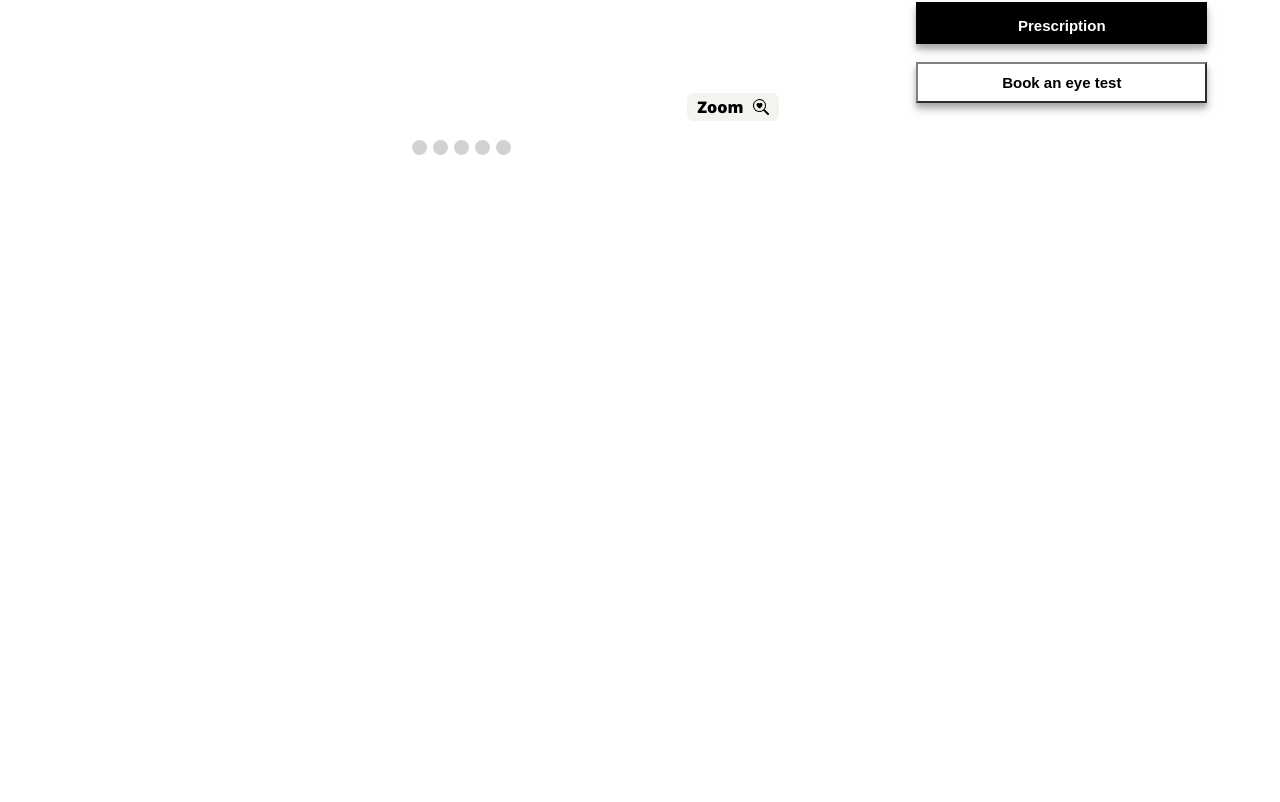
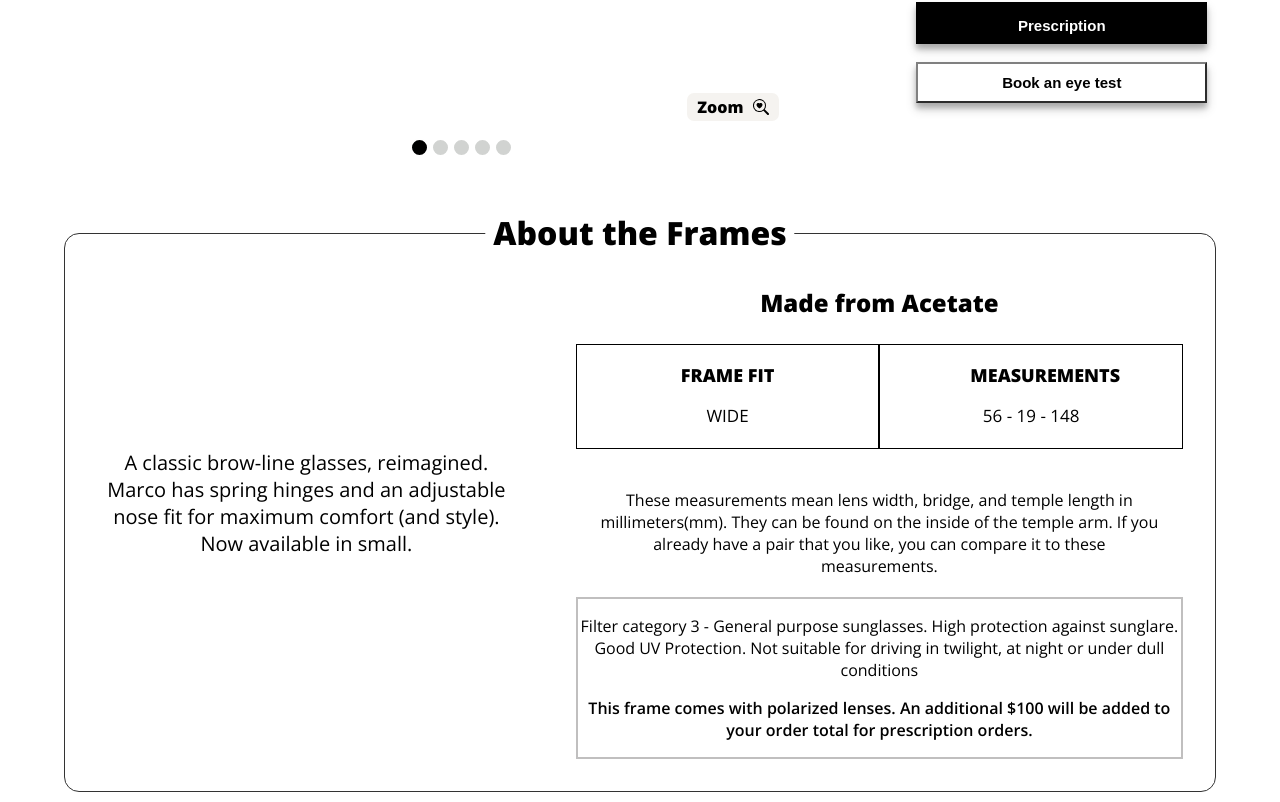
Before and after one commit to karmalexz/oscar-wylee, a React (Create React App) app: page / in a window 1280 px wide. Shown: the part 499-1301 px from the top of the page. Before the commit the page ends 800 px from the top, so only its background shows below. Built offline with nearby package versions, Linux system fonts and the light colour scheme.

Commit message:
description part finished, and fixed the radio button- the first one is always checked

```diff
--- a/src/App.js
+++ b/src/App.js
@@ -1,4 +1,5 @@
 import "./App.css";
+import Description from "./Description";
 import Navbar from "./Navbar";
 import Product from "./Product";
 
@@ -7,6 +8,7 @@ function App() {
     <div>
       <Navbar />
       <Product />
+      <Description />
     </div>
   );
 }
--- /dev/null
+++ b/src/Description.css
@@ -0,0 +1,82 @@
+.text-block {
+  position: relative;
+  display: flex;
+  padding: 2rem;
+  text-align: center;
+  border: 1px solid #333;
+  border-radius: 15px;
+  margin: 5em 5% 10px;
+}
+.text-block .heading {
+  position: absolute;
+  top: -17px;
+  left: 50%;
+  transform: translateX(-50%);
+  padding: 0 0.5rem;
+  font-size: 24px;
+  line-height: 1;
+  background-color: white;
+  font-weight: 900;
+  font-size: xx-large;
+}
+.description-left {
+  display: flex;
+  width: 50%;
+  font-size: 20px;
+  padding: 15% 0;
+  margin-right: 3em;
+}
+.description-right {
+  display: flex;
+  /* width: 50%; */
+  /* justify-content: center; */
+  flex-direction: column;
+  width: min-content;
+  padding-bottom: -px;
+}
+
+.table {
+  margin: 5px 0 20px;
+  display: flex;
+  align-items: center;
+  justify-content: center;
+}
+.table .table-title {
+  border: 1px solid black;
+  padding: 1em 5em;
+  font-size: large;
+  font-weight: 800;
+  width: 50%;
+  display: flex;
+  flex-direction: column;
+  overflow: hidden;
+  white-space: nowrap;
+  justify-content: center;
+  margin: auto 0;
+}
+.table .table-title span {
+  display: block;
+  font-weight: 400;
+  margin: 1em 0 0.2em;
+  font-size: 17px;
+  text-align: center;
+}
+.title {
+  display: flex;
+  justify-content: center;
+}
+.box-text {
+  border: 2px solid rgb(192, 191, 191);
+}
+.box-text .box-text-2 {
+  font-weight: 600;
+}
+.measurements-description {
+  margin: 20px;
+}
+/* .box-text-1,
+.box-text-2 {
+  margin: 5px 3px;
+  text-align: center;
+  line-height: 1.5em;
+} */
--- /dev/null
+++ b/src/Description.jsx
@@ -0,0 +1,48 @@
+import React from "react";
+import "./Description.css";
+
+const Description = () => {
+  return (
+    <div className="text-block">
+      <div className="heading">About the Frames</div>
+      <div className="description-left">
+        <p>
+          A classic brow-line glasses, reimagined. Marco has spring hinges and
+          an adjustable nose fit for maximum comfort (and style). Now available
+          in small.
+        </p>
+      </div>
+
+      <div className="description-right">
+        <h2 className="title">Made from Acetate</h2>
+        <div className="table">
+          <p className="table-title">
+            FRAME FIT <span>WIDE</span>
+          </p>
+          <p className="table-title">
+            MEASUREMENTS <span>56 - 19 - 148</span>
+          </p>
+        </div>
+        <p className="measurements-description">
+          These measurements mean lens width, bridge, and temple length in
+          millimeters(mm). They can be found on the inside of the temple arm. If
+          you already have a pair that you like, you can compare it to these
+          measurements.
+        </p>
+        <div className="box-text">
+          <p className="box-text-1">
+            Filter category 3 - General purpose sunglasses. High protection
+            against sunglare. Good UV Protection. Not suitable for driving in
+            twilight, at night or under dull conditions
+          </p>
+          <p className="box-text-2">
+            This frame comes with polarized lenses. An additional $100 will be
+            added to your order total for prescription orders.
+          </p>
+        </div>
+      </div>
+    </div>
+  );
+};
+
+export default Description;
--- a/src/Product.css
+++ b/src/Product.css
@@ -95,7 +95,10 @@ input[type="radio"]:checked:after {
   color: black;
 }
 .zip-logo {
-  width: 8%;
+  width: 15%;
+  min-height: 10%;
+  min-width: 10%;
+  max-height: auto;
 }
 .zip-price {
   font-weight: 700;
--- a/src/Product.jsx
+++ b/src/Product.jsx
@@ -12,7 +12,7 @@ const Product = () => {
           Zoom <img className="zoom-icon" src={Zoom} alt="zoom icon" />
         </p>
         <div className="carousel">
-          <input type="radio" name="pick" />
+          <input type="radio" name="pick" checked="true" />
           <input type="radio" name="pick" />
           <input type="radio" name="pick" />
           <input type="radio" name="pick" />
```
